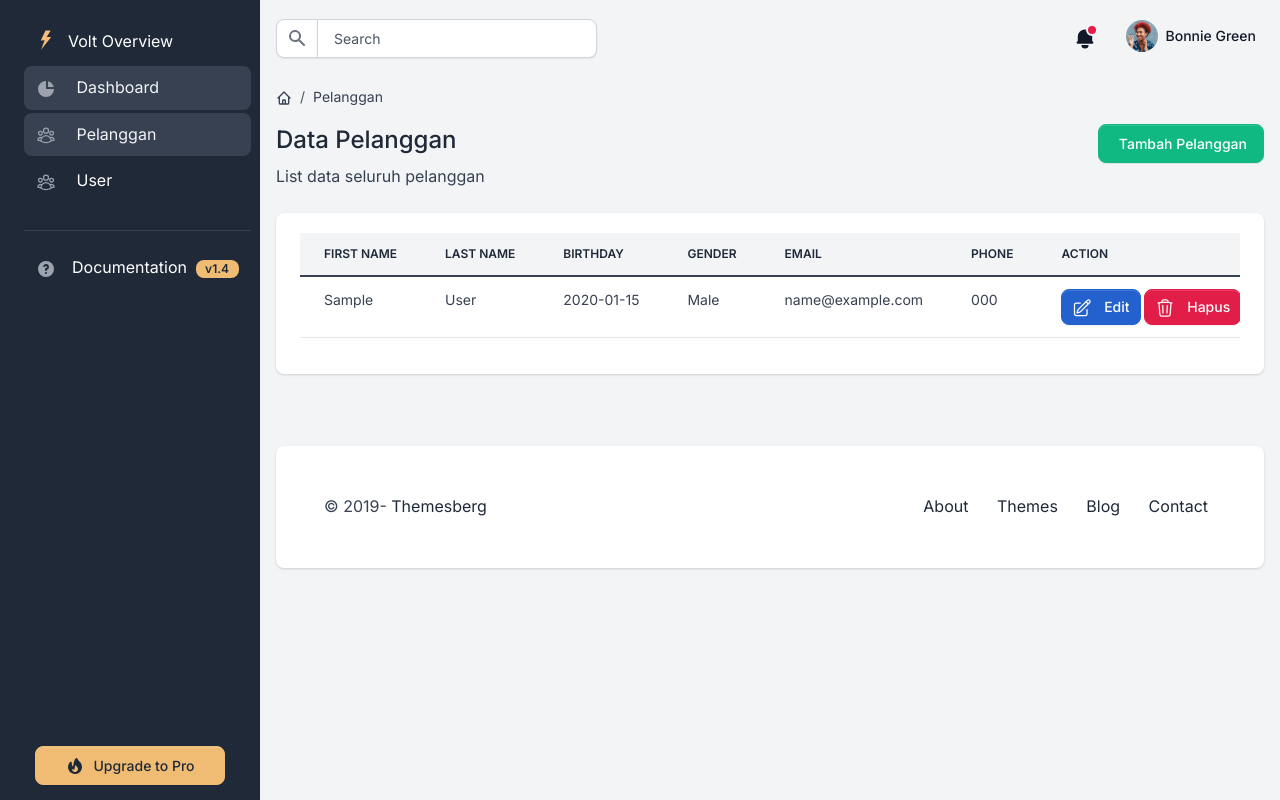
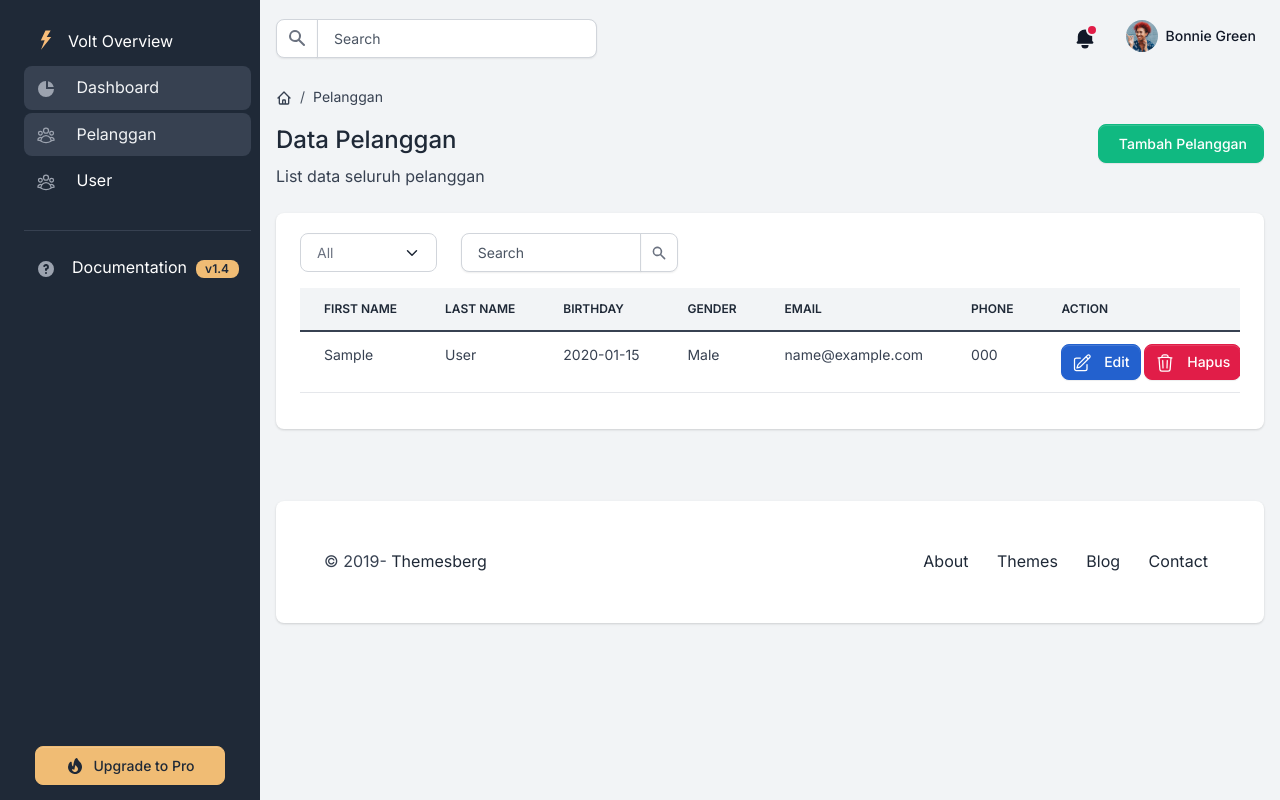
Before and after one commit to Pip0001/laravel-RPP, a Laravel app: page /pelanggan in a window 1280 px wide. Run offline with Laravel 12, Linux system fonts and the light colour scheme; tables that the repository leaves empty hold one stand-in row (values such as "Sample post").

Commit message:
Filter & Search

```diff
--- a/app/Http/Controllers/PelangganController.php
+++ b/app/Http/Controllers/PelangganController.php
@@ -10,9 +10,16 @@ class PelangganController extends Controller
     /**
      * Display a listing of the resource.
      */
-    public function index()
+    public function index(Request $request)
     {
-        $data['dataPelanggan'] = Pelanggan::paginate(10);
+        $filterableColumns = ['gender'];
+
+        $searchableColumns = ['first_name','last_name','email'];
+
+        $data['dataPelanggan'] = Pelanggan::filter($request, $filterableColumns)
+            ->search($request, $searchableColumns)
+            ->paginate(10);
+        // $data['dataPelanggan'] = Pelanggan::paginate(10);
 		return view('admin.pelanggan.index',$data);
     }
 
--- a/app/Models/Pelanggan.php
+++ b/app/Models/Pelanggan.php
@@ -2,6 +2,7 @@
 
 namespace App\Models;
 
+use Illuminate\Database\Eloquent\Builder;
 use Illuminate\Database\Eloquent\Model;
 
 class Pelanggan extends Model
@@ -16,4 +17,24 @@ class Pelanggan extends Model
         'email',
         'phone',
     ];
+
+    public function scopeFilter(Builder $query, $request, array $filterableColumns): Builder
+    {
+        foreach ($filterableColumns as $column) {
+            if ($request->filled($column)) {
+                $query->where($column, $request->input($column));
+            }
+        }
+        return $query;
+    }
+    public function scopeSearch($query, $request, array $columns)
+    {
+        if ($request->filled('search')) {
+            $query->where(function($q) use ($request, $columns) {
+                foreach ($columns as $column) {
+                    $q->orWhere($column, 'LIKE', '%' . $request->search . '%');
+                }
+            });
+        }
+    }
 }
--- a/resources/views/admin/pelanggan/index.blade.php
+++ b/resources/views/admin/pelanggan/index.blade.php
@@ -30,6 +30,28 @@
                 <div class="card border-0 shadow mb-4">
                     <div class="card-body">
                         <div class="table-responsive">
+                            <form method="GET" action="{{ route('pelanggan.index') }}"  class="mb-3">
+                                <div class="row">
+                                    <div class="col-md-2">
+                                        <select name="gender" class="form-select" onchange="this.form.submit()">
+                                            <option value="">All</option>
+                                            <option value="Male" {{ request('gender')=='Male' ? 'selected' : '' }}>Male</option>
+                                            <option value="Female" {{ request('gender')=='Female' ? 'selected' : '' }}>Female</option>
+                                        </select>
+                                    </div>
+                                    <div class="col-md-3">
+                                        <div class="input-group">
+                                            <input type="text" name="search" class="form-control" id="exampleInputIconRight" value="{{request('search')}}" placeholder="Search" aria-label="Search">
+                                            <button type="submit" class="input-group-text" id="basic-addon2">
+                                            @if(request('search'))
+                                                    <a href="{{ request()->fullUrlWithQuery(['search'=> null]) }}" class="btn btn-sm py-0 px-2 btn-outline-secondary me-2" id="clear-search"> Clear</a>
+                                            @endif
+                                            <svg class="icon icon-xxs" fill="currentColor" viewBox="0 0 20 20" xmlns="http://www.w3.org/2000/svg"><path fill-rule="evenodd" d="M8 4a4 4 0 100 8 4 4 0 000-8zM2 8a6 6 0 1110.89 3.476l4.817 4.817a1 1 0 01-1.414 1.414l-4.816-4.816A6 6 0 012 8z" clip-rule="evenodd"></path></svg>
+                                            </button>
+                                        </div>
+                                    </div>
+                                </div>
+                            </form>
                             <table id="table-pelanggan" class="table table-centered table-nowrap mb-0 rounded">
                                 <thead class="thead-light">
                                     <tr>
```
